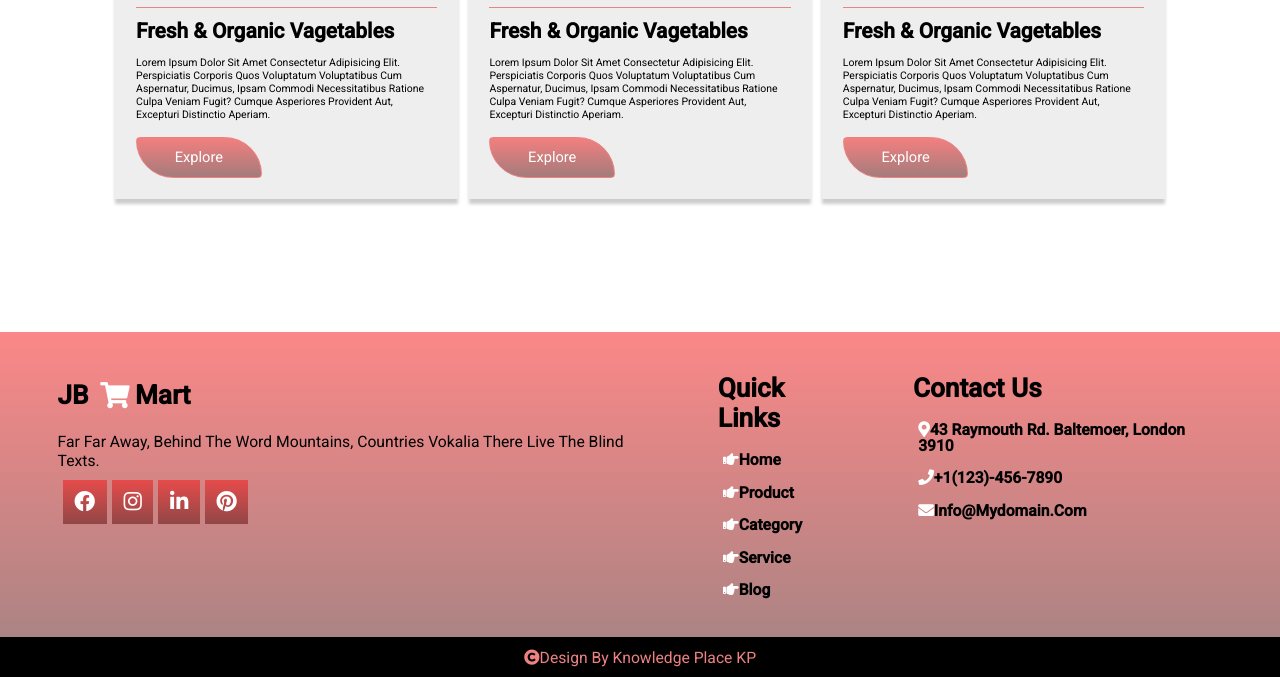
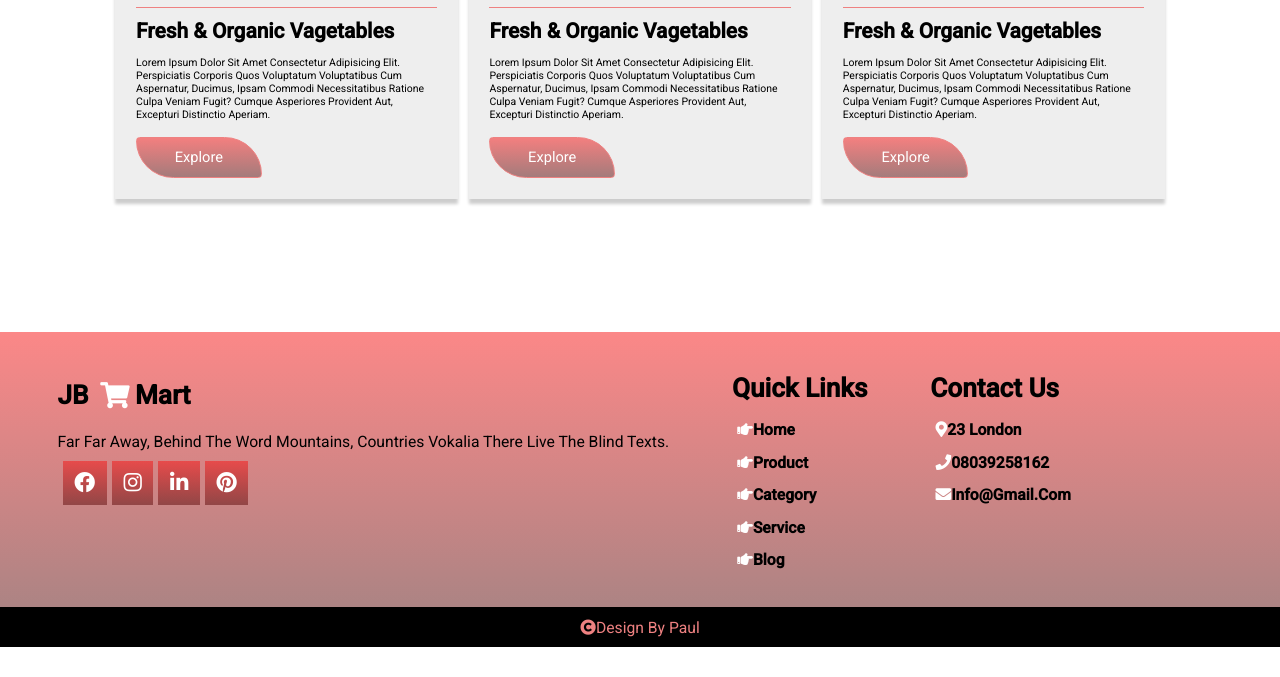
Before and after one commit to js-paul200/VEGGIE-, a plain HTML site: page index.html in a window 1280 px wide. Shown: the part 4083-4760 px from the top of the page. After the commit the page ends 4730 px from the top, so only its background shows below. Drawn offline with Linux system fonts and the light colour scheme.

Commit message:
Update index.html

```diff
--- a/index.html
+++ b/index.html
@@ -253,14 +253,14 @@
             <div class="about-box">
                 <div class="text">
                     <h6>Contact Us</h6>
-                    <i class="fas fa-map-marker-alt"><a href="#">43 Raymouth Rd. Baltemoer, London 3910</a></i><br>
-                    <i class="fas fa-phone"><a href="#">+1(123)-456-7890</a></i><br>
-                    <i class="fas fa-envelope"><a href="#">Info@Mydomain.Com</a></i>
+                    <i class="fas fa-map-marker-alt"><a href="#">23 London</a></i><br>
+                    <i class="fas fa-phone"><a href="#">08039258162</a></i><br>
+                    <i class="fas fa-envelope"><a href="#">Info@gmail.com</a></i>
                 </div>
             </div>
         </div>
     </div>
-    <p class="copyright"><i class="fas fa-copyright"></i>Design By Knowledge Place KP</p>
+    <p class="copyright"><i class="fas fa-copyright"></i>Design By Paul</p>
 </footer>
 
 <script>
```
